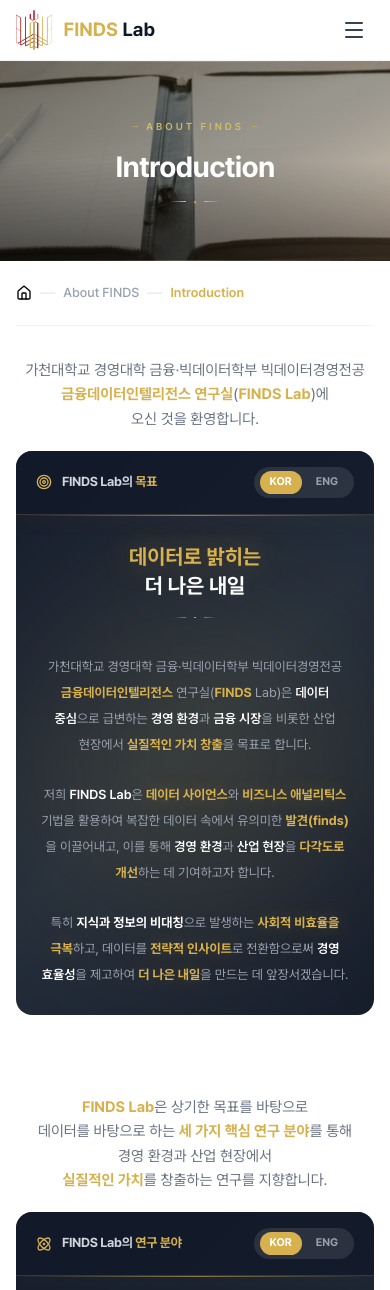
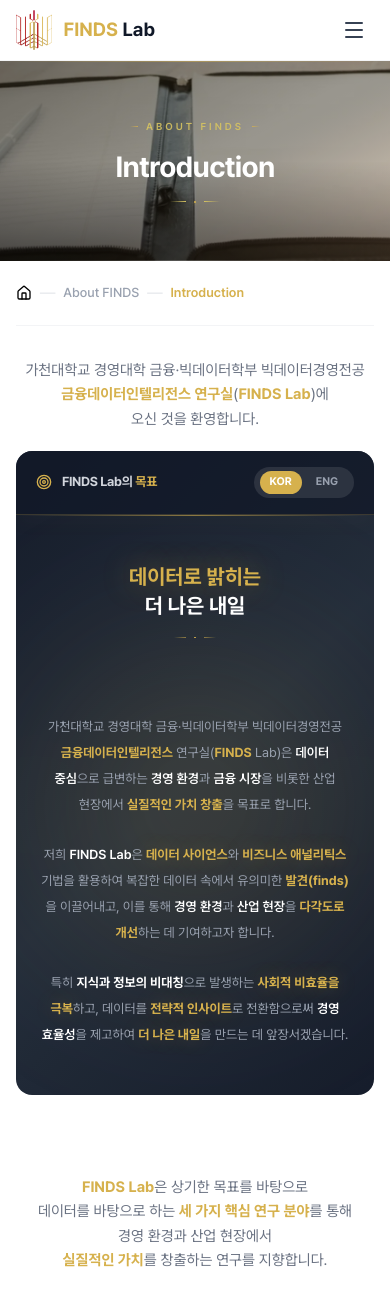
Before and after one commit to FinDS-Lab/website, a React (Vite) app: page /website/about/introduction in a window 390 px wide. Shown: the top 1290 px of the page. Built offline with nearby package versions, Linux system fonts and the light colour scheme.

Commit message:
20260207-0817

```diff
--- a/src/components/templates/about/introduction.tsx
+++ b/src/components/templates/about/introduction.tsx
@@ -222,7 +222,7 @@ export const AboutIntroductionTemplate = () => {
             </div>
 
             {/* Card Content with mouse-following light */}
-            <div className="relative p-24 md:p-40 lg:p-56 min-h-[500px] md:min-h-[580px] flex flex-col justify-center overflow-hidden">
+            <div className="relative p-24 md:p-40 lg:p-56 h-[580px] md:h-[580px] flex flex-col justify-center overflow-hidden">
               {/* Mouse-following light effect */}
               <div
                 className="absolute w-[600px] h-[600px] rounded-full blur-3xl pointer-events-none transition-all duration-500 ease-out"
@@ -243,7 +243,7 @@ export const AboutIntroductionTemplate = () => {
 
               <div className="relative z-10">
                 {/* Title with Quote Icon */}
-                <div className="text-center mb-32 md:mb-40 min-h-[80px] md:min-h-[100px] flex flex-col justify-start">
+                <div className="text-center mb-32 md:mb-40 min-h-[120px] md:min-h-[100px] flex flex-col justify-start">
                   <div className="flex items-center justify-center gap-8 md:gap-16 mb-16">
                     <Quote size={32} className="text-[#D6B14D]/50 rotate-180 hidden md:block" />
                     <h2 className="text-xl md:text-3xl lg:text-4xl font-bold text-white" style={{ textShadow: '0 0 40px rgba(255, 255, 255, 0.15)' }}>
```
